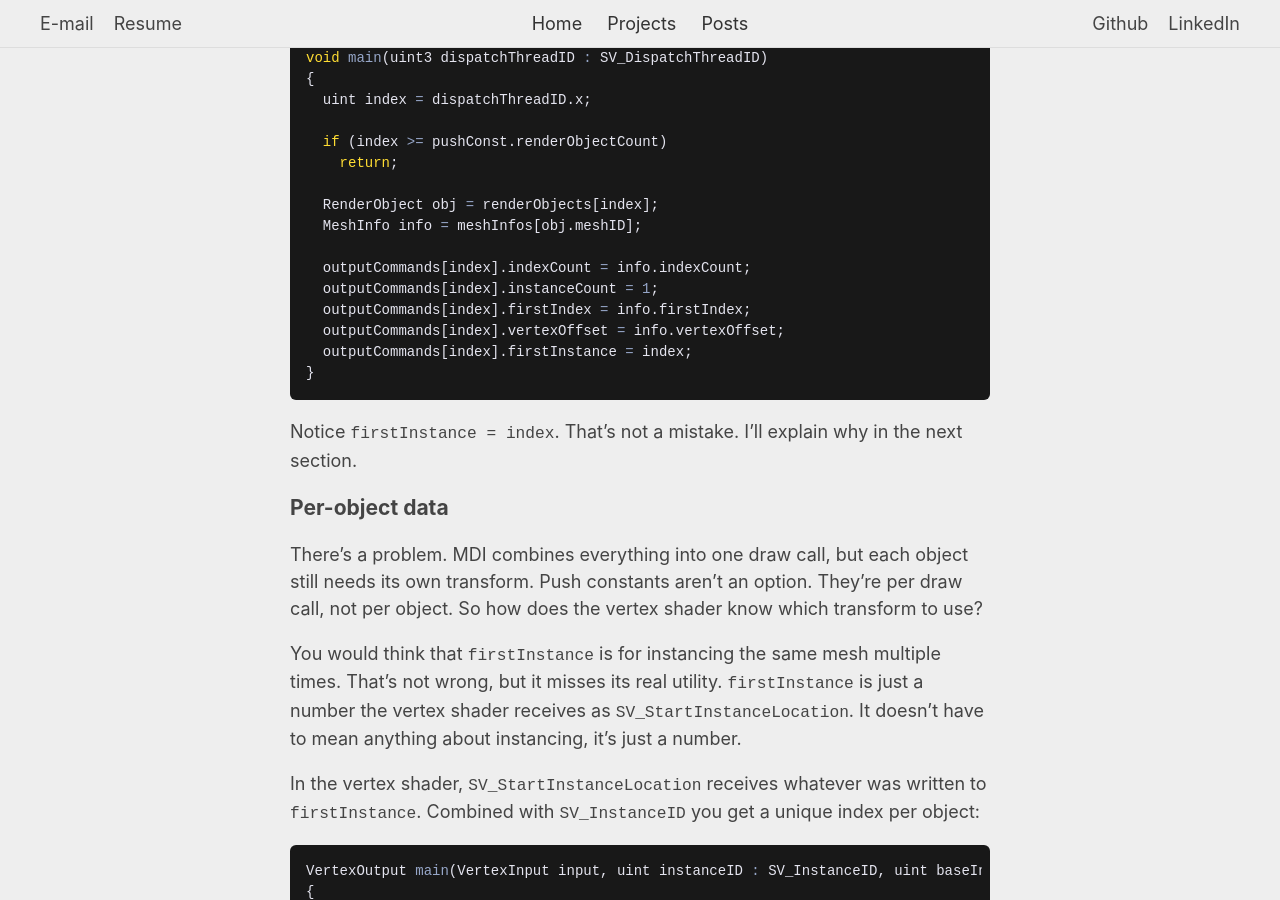
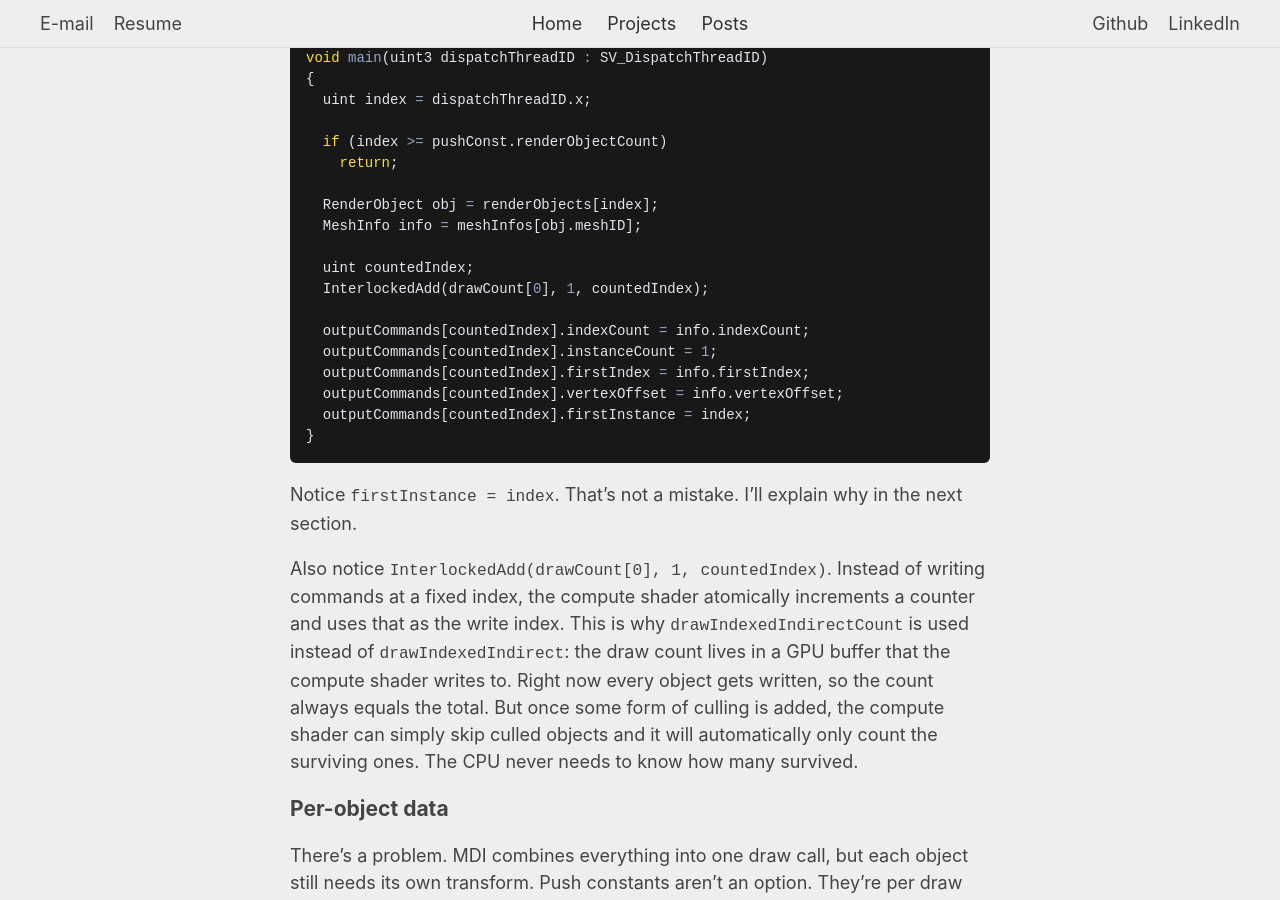
Before and after one commit to bakjedev/bakjedev.github.io, a Jekyll site: the page built from _pages/gpu_driven.md, in a window 1280 px wide and 900 px high, scrolled down 2016 px. Built offline with Jekyll 4.4.1, drawn with Linux system fonts in a browser that asks for light colours.

Commit message:
Add explanation for drawIndexedIndirectCount

````diff
--- a/_pages/gpu_driven.md
+++ b/_pages/gpu_driven.md
@@ -59,16 +59,21 @@ void main(uint3 dispatchThreadID : SV_DispatchThreadID)
   RenderObject obj = renderObjects[index];
   MeshInfo info = meshInfos[obj.meshID];
 
-  outputCommands[index].indexCount = info.indexCount;
-  outputCommands[index].instanceCount = 1;
-  outputCommands[index].firstIndex = info.firstIndex;
-  outputCommands[index].vertexOffset = info.vertexOffset;
-  outputCommands[index].firstInstance = index;
+  uint countedIndex;
+  InterlockedAdd(drawCount[0], 1, countedIndex);
+
+  outputCommands[countedIndex].indexCount = info.indexCount;
+  outputCommands[countedIndex].instanceCount = 1;
+  outputCommands[countedIndex].firstIndex = info.firstIndex;
+  outputCommands[countedIndex].vertexOffset = info.vertexOffset;
+  outputCommands[countedIndex].firstInstance = index;
 }
 ```
 {% endraw %}
 
 Notice `firstInstance = index`. That's not a mistake. I'll explain why in the next section.
+
+Also notice `InterlockedAdd(drawCount[0], 1, countedIndex)`. Instead of writing commands at a fixed index, the compute shader atomically increments a counter and uses that as the write index. This is why `drawIndexedIndirectCount` is used instead of `drawIndexedIndirect`: the draw count lives in a GPU buffer that the compute shader writes to. Right now every object gets written, so the count always equals the total. But once some form of culling is added, the compute shader can simply skip culled objects and it will automatically only count the surviving ones. The CPU never needs to know how many survived.
 
 ### Per-object data
 
````
